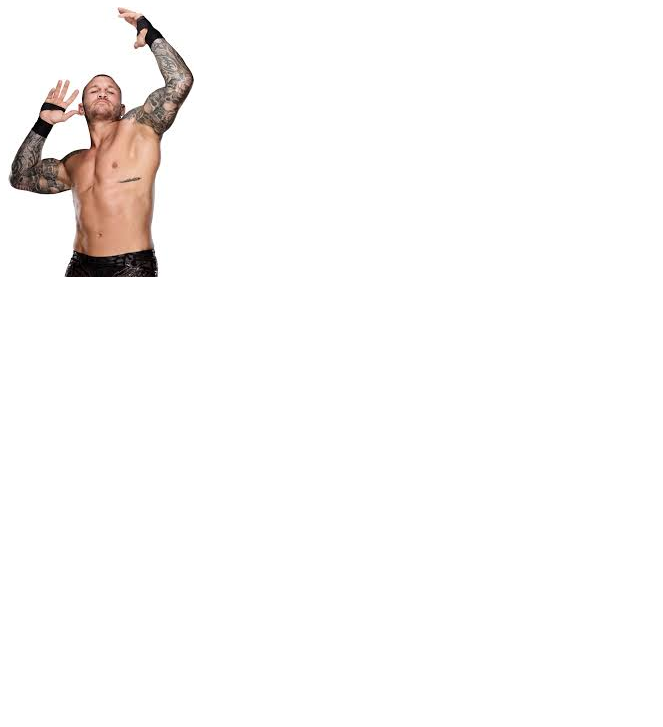
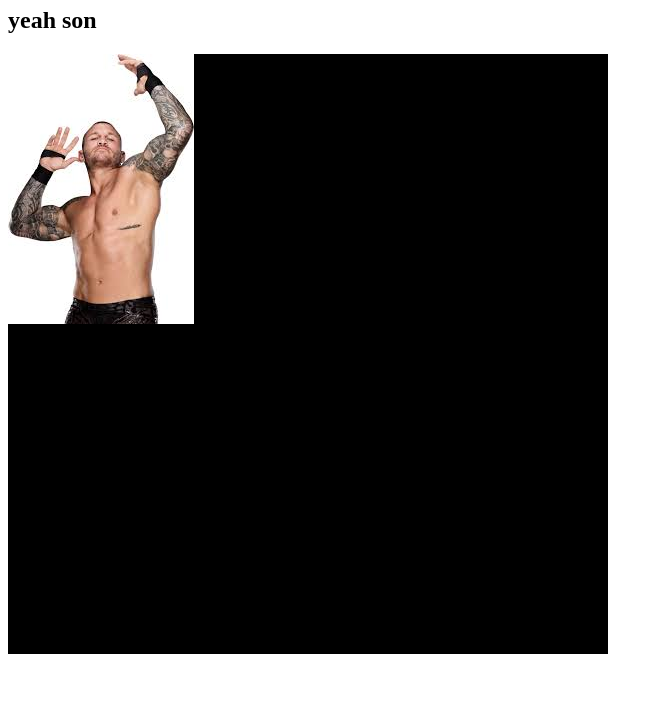
Before and after one commit to augustyn44/git_practice, a plain HTML site: page index.html in a window 1280 px wide. Shown: the part 73-800 px from the top of the page, without its empty margins (0-663 px from the left). Drawn offline with Linux system fonts and the light colour scheme.

Commit message:
third change

```diff
--- a/css/style.css
+++ b/css/style.css
@@ -0,0 +1,5 @@
+.randy{
+  background-color: black;
+  width: 600px;
+  height: 600px;
+}
--- a/index.html
+++ b/index.html
@@ -7,8 +7,9 @@
   </head>
   <body>
   <h1> randy orton is cool </h1>
-
+  <h2> yeah son </h2>
+  <div class="randy">
   <img src="./images/randy.jpg" alt="randy Orton">
-
+</div>
   </body>
 </html>
```
